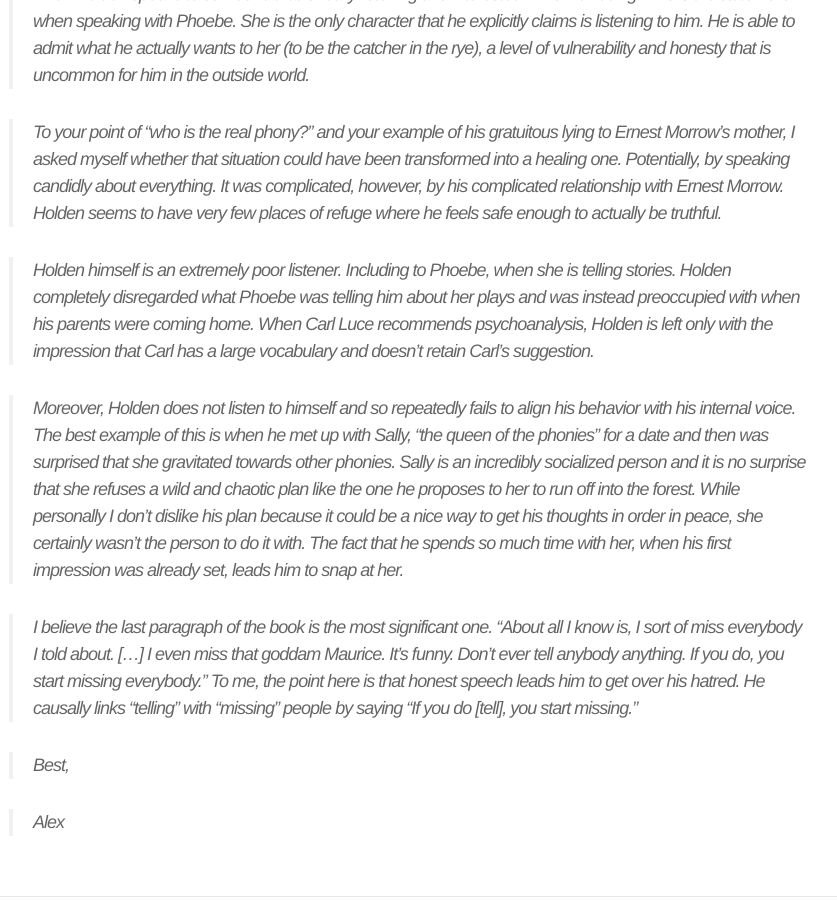
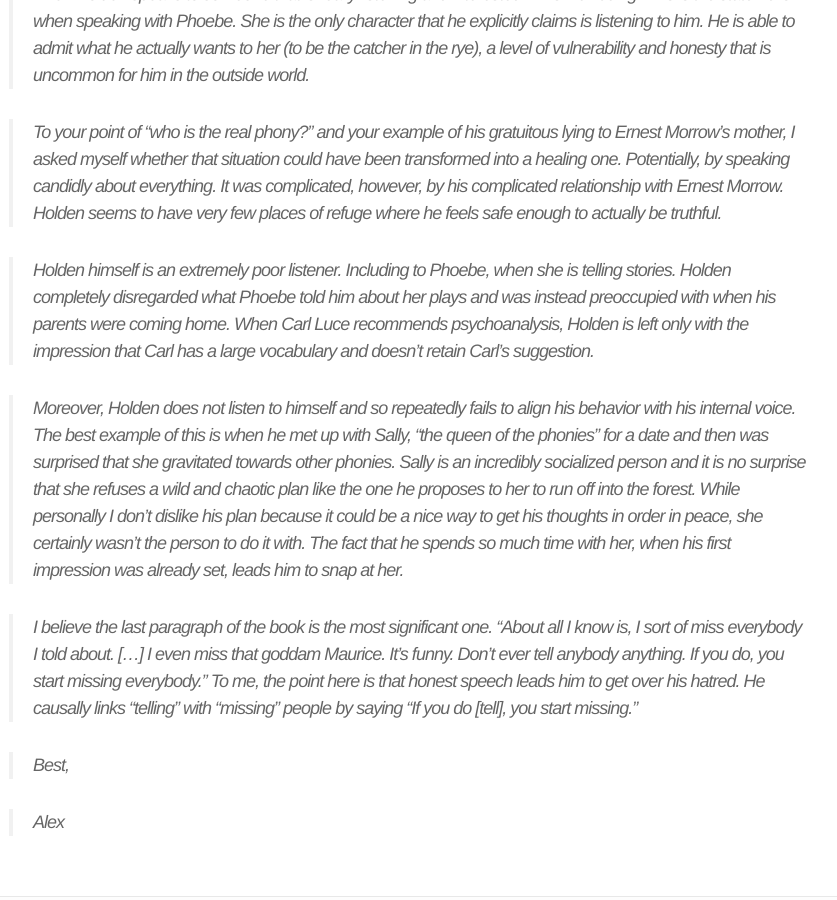
Before and after one commit to alitoiu/alitoiu.github.io, a Jekyll site: the page built from _posts/2019-07-24-Holden.markdown, in a window 1280 px wide and 900 px high, scrolled down 1400 px. Shown: the whole window, without its empty margins (231-1068 px from the left). Built offline with Jekyll 4.4.1, drawn with Linux system fonts in a browser that asks for light colours.

Commit message:
another holden change

```diff
--- a/_posts/2019-07-24-Holden.markdown
+++ b/_posts/2019-07-24-Holden.markdown
@@ -24,7 +24,7 @@ Another e-mail I wrote, relating somewhat to [Preference Falsification]({% post_
 
 > To your point of "who is the real phony?" and your example of his gratuitous lying to Ernest Morrow's mother, I asked myself whether that situation could have been transformed into a healing one. Potentially, by speaking candidly about everything. It was complicated, however,  by his complicated relationship with Ernest Morrow. Holden seems to have very few places of refuge where he feels safe enough to actually be truthful.
 
-> Holden himself is an extremely poor listener. Including to Phoebe, when she is telling stories. Holden completely disregarded what Phoebe was telling him about her plays and was instead preoccupied with when his parents were coming home. When Carl Luce recommends psychoanalysis, Holden is left only with the impression that Carl has a large vocabulary and doesn't retain Carl's suggestion.
+> Holden himself is an extremely poor listener. Including to Phoebe, when she is telling stories. Holden completely disregarded what Phoebe told him about her plays and was instead preoccupied with when his parents were coming home. When Carl Luce recommends psychoanalysis, Holden is left only with the impression that Carl has a large vocabulary and doesn't retain Carl's suggestion.
 
 > Moreover, Holden does not listen to himself and so repeatedly fails to align his behavior with his internal voice. The best example of this is when he met up with Sally, "the queen of the phonies" for a date and then was surprised that she gravitated towards other phonies. Sally is an incredibly socialized person and it is no surprise that she refuses a wild and chaotic plan like the one he proposes to her to run off into the forest. While personally I don't dislike his plan because it could be a nice way to get his thoughts in order in peace, she certainly wasn't the person to do it with. The fact that he spends so much time with her, when his first impression was already set, leads him to snap at her.
 
```
